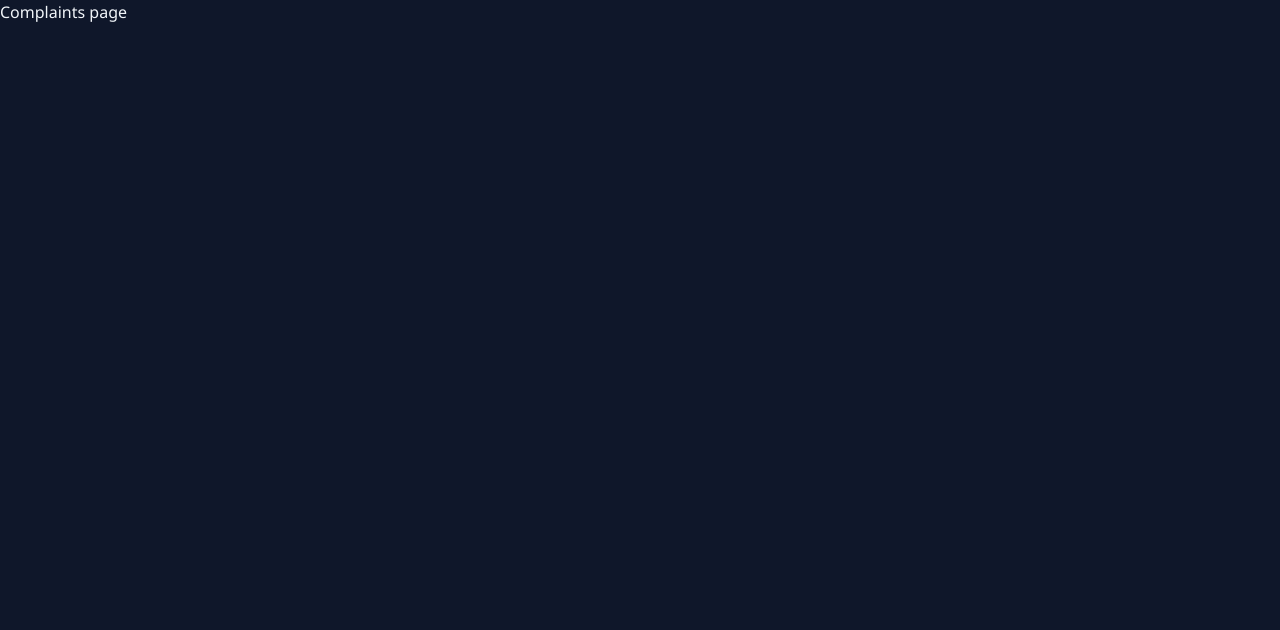
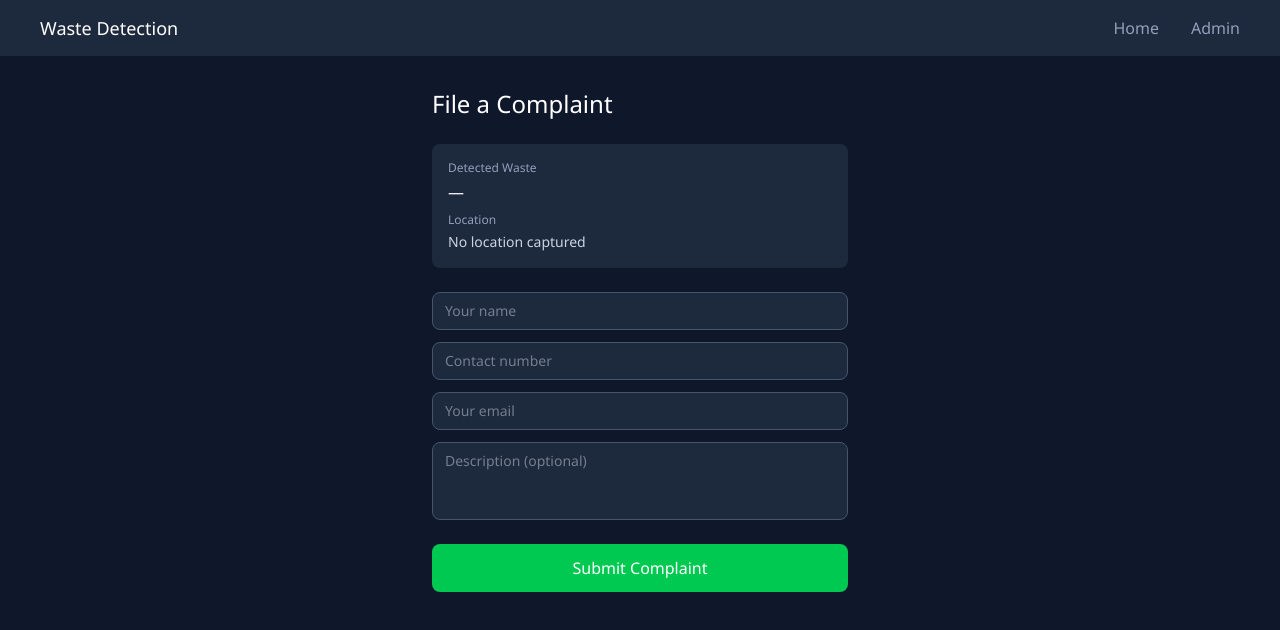
Before and after one commit to aayush-9310/waste-detection-project, a React (Vite) app in the folder client/: page /complaints in a window 1280 px wide. Shown: the top 630 px of the page. Built offline with nearby package versions, Linux system fonts and the light colour scheme.

Commit message:
feat:complaint route'

```diff
--- a/client/src/App.tsx
+++ b/client/src/App.tsx
@@ -1,20 +1,20 @@
-
 import { BrowserRouter, Routes, Route } from "react-router-dom";
 import Home from './pages/Home'
 import Result from './pages/Result'
 import Complaints from './pages/Complaints'
+import Admin from './pages/Admin'
 
-
-function App(){
-  return<>
-    <BrowserRouter>
-      <Routes>
-        <Route path = "/" element = {<Home />} />
-        <Route path = "/result" element = {<Result />} />
-        <Route path = "/complaints" element = {<Complaints />} />
-      </Routes>
-    </BrowserRouter>
-  </>
+function App() {
+    return (
+        <BrowserRouter>
+            <Routes>
+                <Route path="/" element={<Home />} />
+                <Route path="/result" element={<Result />} />
+                <Route path="/complaints" element={<Complaints />} />
+                <Route path="/admin" element={<Admin />} />
+            </Routes>
+        </BrowserRouter>
+    )
 }
 
 export default App
--- a/client/src/components/ComplaintForm.tsx
+++ b/client/src/components/ComplaintForm.tsx
@@ -13,6 +13,7 @@ export default function ComplaintForm() {
     const [description, setDescription] = useState('')
     const [loading, setLoading] = useState(false)
     const [error, setError] = useState('')
+
 
     // location string — prefer GPS coords, fallback to manual text
     const locationString = coords
--- a/client/src/components/Navbar.tsx
+++ b/client/src/components/Navbar.tsx
@@ -1,17 +1,28 @@
-
 import { Link, useLocation } from 'react-router-dom'
 
-export default function Navbar(){
-    const {pathname} = useLocation()
+export default function Navbar() {
+    const { pathname } = useLocation()
 
-    return(
+    const links = [
+        { to: '/', label: 'Home' },
+        { to: '/admin', label: 'Admin' },
+    ]
+
+    return (
         <nav className='flex items-center justify-between bg-slate-800 px-10 h-14'>
             <Link to="/" className='text-white text-lg'>
-                Waste Detection & Complaint System
+                Waste Detection
             </Link>
-            <div className='flex gap-10'>
-                <Link to ="/" className={pathname === '/'? 'text-green-400' : 'text-slate-400'}>Home</Link>
-                <Link to ="/complaints" className={pathname === '/complaints' ? 'text-green-400' : 'text-slate-400'}>Complaints</Link>
+            <div className='flex gap-8'>
+                {links.map(link => (
+                    <Link
+                        key={link.to}
+                        to={link.to}
+                        className={pathname === link.to ? 'text-green-400' : 'text-slate-400'}
+                    >
+                        {link.label}
+                    </Link>
+                ))}
             </div>
         </nav>
     )
--- a/client/src/pages/Complaints.tsx
+++ b/client/src/pages/Complaints.tsx
@@ -1,6 +1,11 @@
+import Navbar from '../components/Navbar'
+import ComplaintForm from '../components/ComplaintForm'
 
-export default function Complaints(){
-    return(
-        <div>Complaints page</div>
+export default function Complaints() {
+    return (
+        <div className='min-h-screen bg-slate-900'>
+            <Navbar />
+            <ComplaintForm />
+        </div>
     )
 }
```
Also changed, not shown: client/src/pages/Admin.tsx (line endings or trailing spaces).
